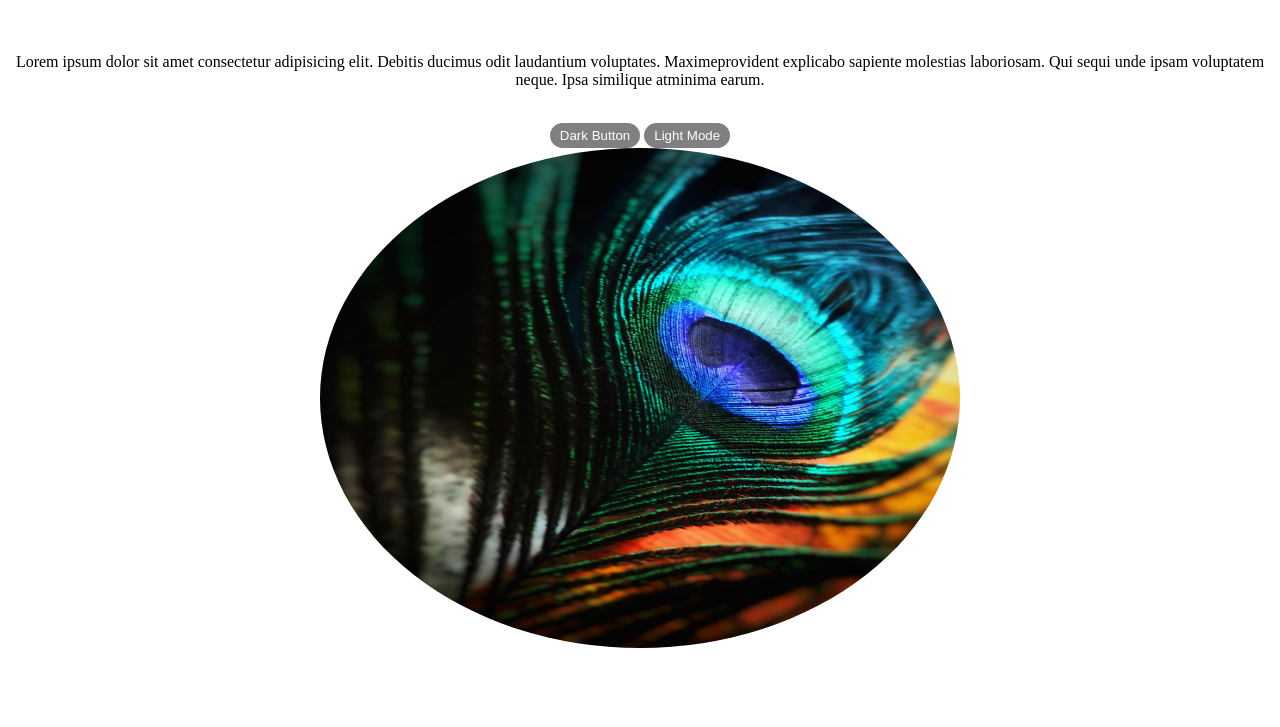
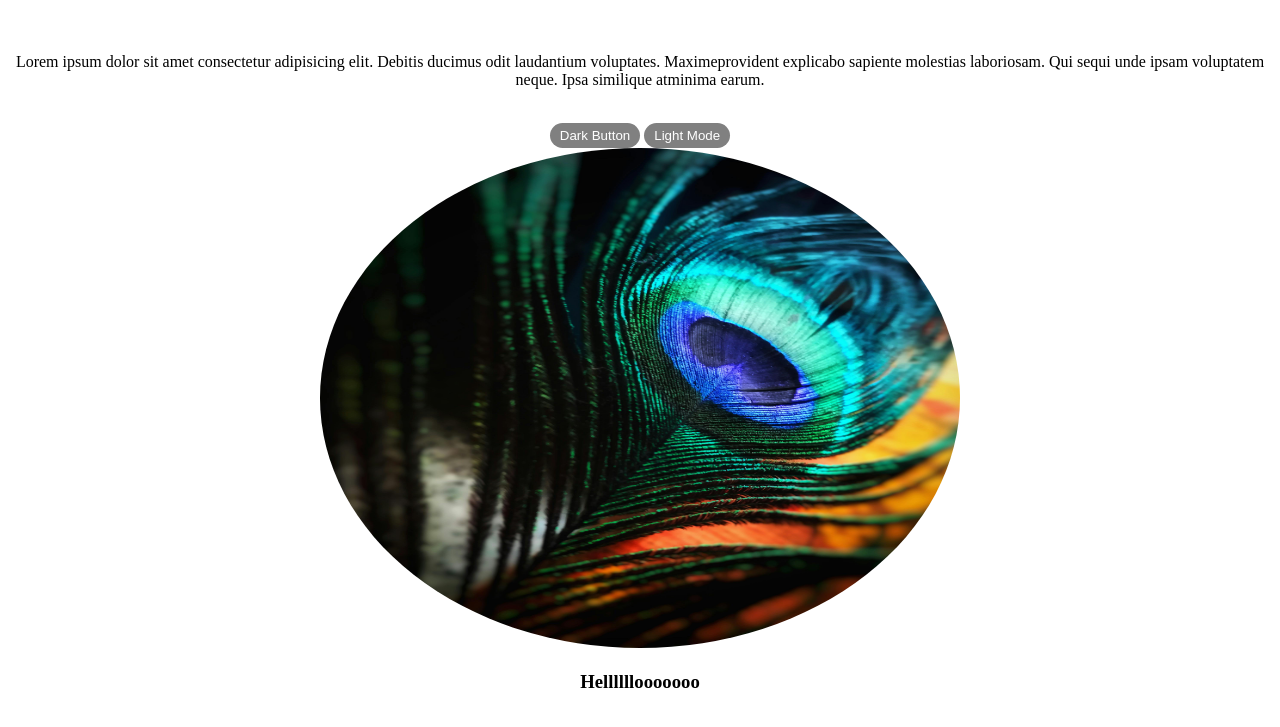
Before and after one commit to ishitadudhat/My-Project2, a plain HTML site: page index.html in a window 1280 px wide. Shown: the part 61-788 px from the top of the page. Drawn offline with Linux system fonts and the light colour scheme.

Commit message:
add br and h3 tags

```diff
--- a/index.html
+++ b/index.html
@@ -16,5 +16,7 @@
     <button onclick="lightbtn()">Light Mode</button>
     <br>
     <img id="img1" src="img1.jpg" alt="Image">
+    <br>
+    <h3>Hellllllooooooo</h3>
 </body>
 </html>
```
